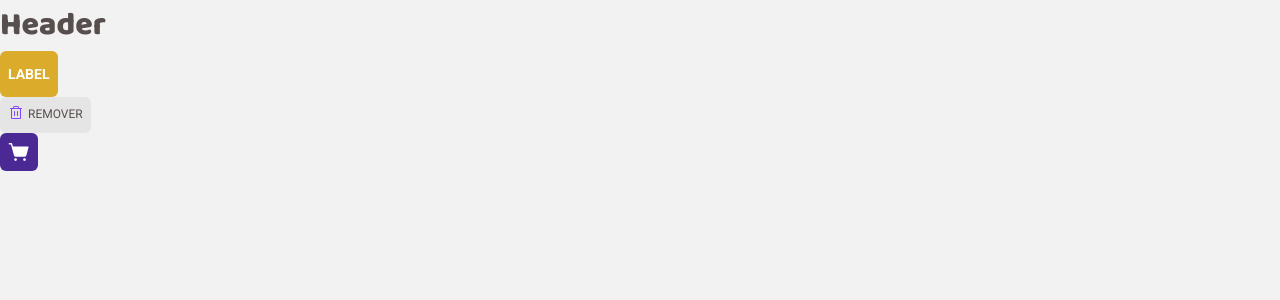
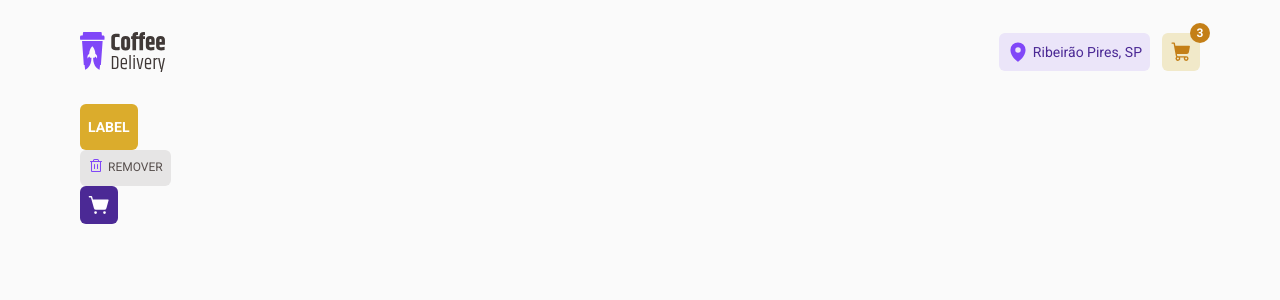
Before and after one commit to rodrigofontesdev/coffee, a React (Vite) app: page / in a window 1280 px wide. Shown: the top 300 px of the page. Built offline with nearby package versions, Linux system fonts and the light colour scheme.

Commit message:
feat(header): create header component

```diff
--- a/src/components/Header/index.tsx
+++ b/src/components/Header/index.tsx
@@ -1,3 +1,27 @@
+import { MapPin, ShoppingCart } from '@phosphor-icons/react'
+import { Link } from 'react-router-dom'
+import { Actions, Cart, CartItems, HeaderContainer, Location } from './styles'
+
+import logoImg from '../../../public/images/logo.svg'
+
 export function Header() {
-    return <h1>Header</h1>
+    return (
+        <HeaderContainer>
+            <Link to="/">
+                <img src={logoImg} alt="Coffee Delivery" />
+            </Link>
+
+            <Actions>
+                <Location>
+                    <MapPin size={22} weight="fill" />
+                    Ribeirão Pires, SP
+                </Location>
+
+                <Cart to="/checkout" role="button">
+                    <ShoppingCart size={22} weight="fill" />
+                    <CartItems>3</CartItems>
+                </Cart>
+            </Actions>
+        </HeaderContainer>
+    )
 }
--- /dev/null
+++ b/src/components/Header/styles.ts
@@ -0,0 +1,66 @@
+import { Link } from 'react-router-dom'
+import styled from 'styled-components'
+
+export const HeaderContainer = styled.header`
+    width: 100%;
+    display: flex;
+    justify-content: space-between;
+    align-items: center;
+    column-gap: 0.75rem;
+    padding-top: 2rem;
+    padding-bottom: 2rem;
+`
+
+export const Actions = styled.div`
+    display: flex;
+    column-gap: 0.75rem;
+`
+
+export const Location = styled.span`
+    display: flex;
+    justify-content: center;
+    align-items: center;
+    column-gap: 0.25rem;
+    background-color: ${(props) => props.theme['purple-300']};
+    color: ${(props) => props.theme['purple-900']};
+    font-size: 0.875rem;
+    font-weight: 400;
+    line-height: 1.3;
+    padding: 0.5rem;
+    border-radius: 6px;
+
+    svg {
+        fill: ${(props) => props.theme['purple-700']};
+    }
+`
+
+export const Cart = styled(Link)`
+    display: flex;
+    column-gap: 0.25rem;
+    justify-content: center;
+    align-items: center;
+    position: relative;
+    background-color: ${(props) => props.theme['yellow-100']};
+    padding: 0.5rem;
+    border-radius: 6px;
+
+    svg {
+        fill: ${(props) => props.theme['yellow-800']};
+    }
+`
+
+export const CartItems = styled.span`
+    width: 1.25rem;
+    height: 1.25rem;
+    display: flex;
+    justify-content: center;
+    align-items: center;
+    position: absolute;
+    top: -0.625rem;
+    right: -0.625rem;
+    background-color: ${(props) => props.theme['yellow-800']};
+    color: ${(props) => props.theme.white};
+    font-size: 0.75rem;
+    font-weight: 700;
+    border-radius: 100%;
+`
--- a/src/layouts/DefaultLayout.tsx
+++ b/src/layouts/DefaultLayout.tsx
@@ -1,11 +1,12 @@
 import { Outlet } from 'react-router-dom'
 import { Header } from '../components/Header'
+import { LayoutContainer } from './styles'
 
 export function DefaultLayout() {
-  return (
-    <div>
-      <Header />
-      <Outlet />
-    </div>
-  )
+    return (
+        <LayoutContainer>
+            <Header />
+            <Outlet />
+        </LayoutContainer>
+    )
 }
--- /dev/null
+++ b/src/layouts/styles.ts
@@ -0,0 +1,9 @@
+import styled from 'styled-components'
+
+export const LayoutContainer = styled.div`
+    width: 100%;
+    max-width: calc(70rem + 4.5rem);
+    margin: 0 auto;
+    padding-right: 2.25rem;
+    padding-left: 2.25rem;
+`
--- a/src/styles/global.ts
+++ b/src/styles/global.ts
@@ -21,7 +21,7 @@ export const GlobalStyle = createGlobalStyle`
     }
 
     body {
-        background-color: ${(props) => props.theme['gray-100']};
+        background-color: ${(props) => props.theme['gray-50']};
         color: ${(props) => props.theme['gray-700']};
         font-family: ${(props) => props.theme['font-secondary']};
         -webkit-font-smoothing: antialiased;
```
